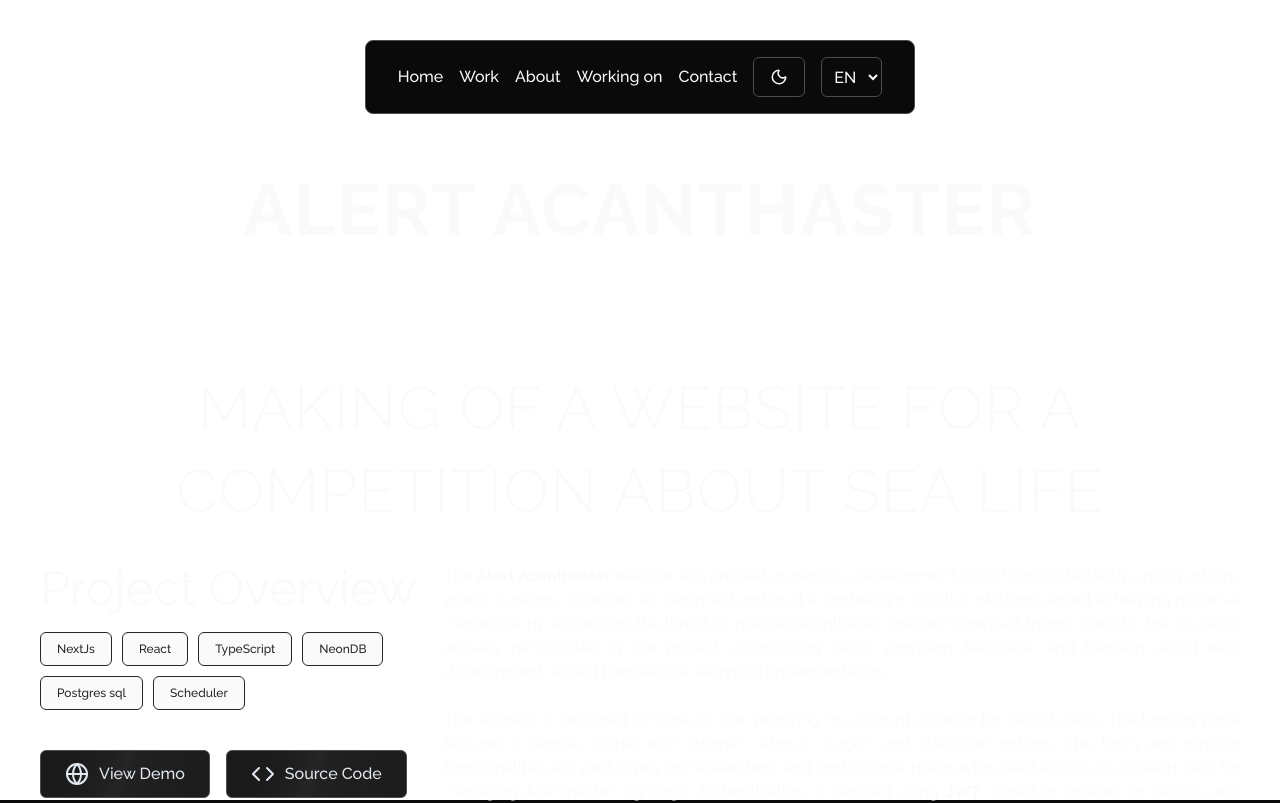
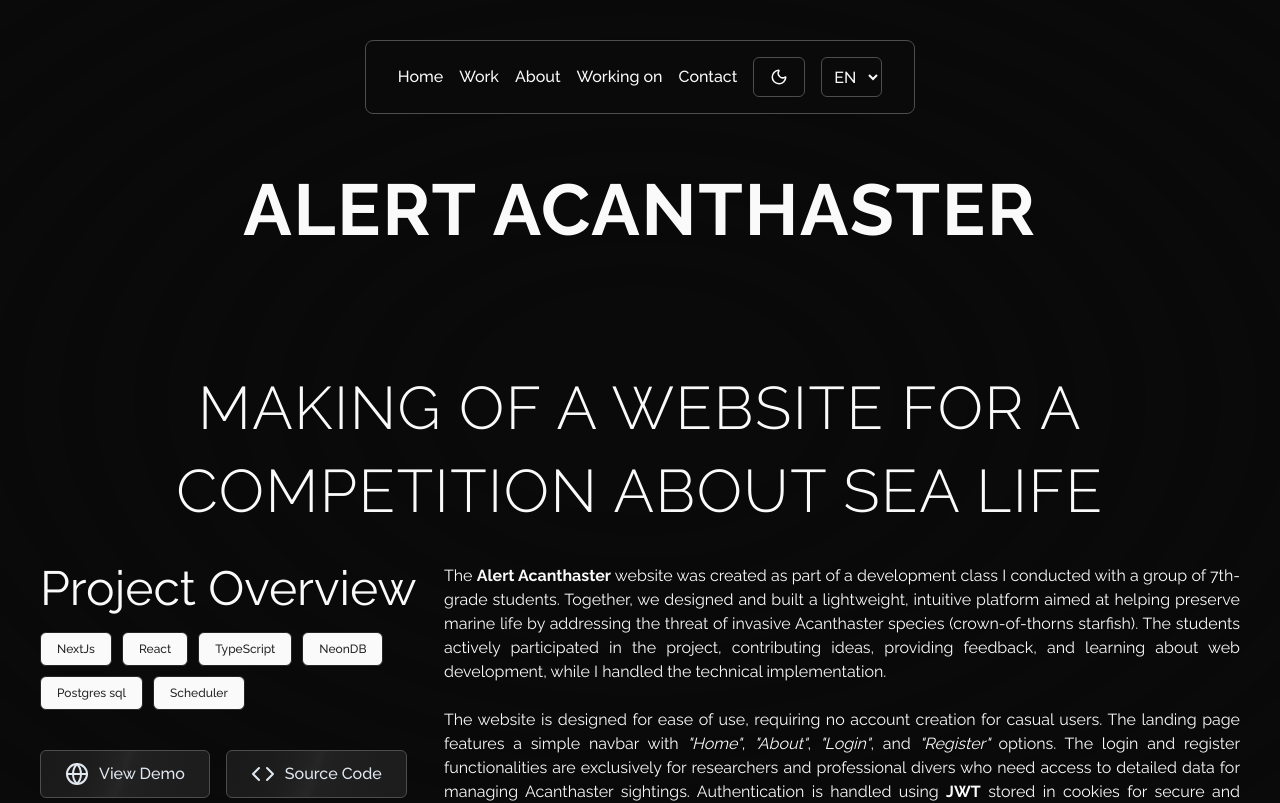
Before and after one commit to virgile953/Portfolio-reborn, a Next.js app: page /en/projects/Alert_acanthaster in a window 1280 px wide. Shown: the top 803 px of the page. Built offline with nearby package versions, Linux system fonts and the light colour scheme.

Commit message:
Refactor ProjectOverview component styles for improved consistency and accessibility

```diff
--- a/app/[locale]/projects/[projectName]/page.tsx
+++ b/app/[locale]/projects/[projectName]/page.tsx
@@ -60,8 +60,8 @@ const ProjectOverview = ({
 				<Navbar redirectionType="global" animate={false} />
 
 				<div className="pt-36 max-w-7xl">
-					<div className="h-screen w-full dark:bg-dark-100 bg-white dark:bg-grid-white/[0.04] bg-grid-black/[0.06] absolute top-0 left-0 flex items-center justify-center">
-						<div className="absolute pointer-events-none inset-0 flex items-center justify-center dark:bg-dark-100 bg-white mask-[radial-gradient(ellipse_at_center,transparent_20%,black)]" />
+					<div className="h-screen w-full bg-background dark:bg-grid-white/[0.04] bg-grid-black/[0.06] absolute top-0 left-0 flex items-center justify-center">
+						<div className="absolute pointer-events-none inset-0 flex items-center justify-center bg-background mask-[radial-gradient(ellipse_at_center,transparent_20%,black)]" />
 					</div>
 
 					<div className="relative z-10">
@@ -78,7 +78,7 @@ const ProjectOverview = ({
 
 						<div className="mt-8 mb-32 flex flex-col md:flex-row gap-10 md:gap-5 justify-between">
 							<div className="flex-1 w-auto lg:min-w-96">
-								<h2 className="text-3xl min-[430px]:text-4xl md:text-5xl dark:text-stone-200 mb-5">
+								<h2 className="text-3xl min-[430px]:text-4xl md:text-5xl mb-5">
 									{t("overview")}
 								</h2>
 								{imageDemoUrl ? (
```
